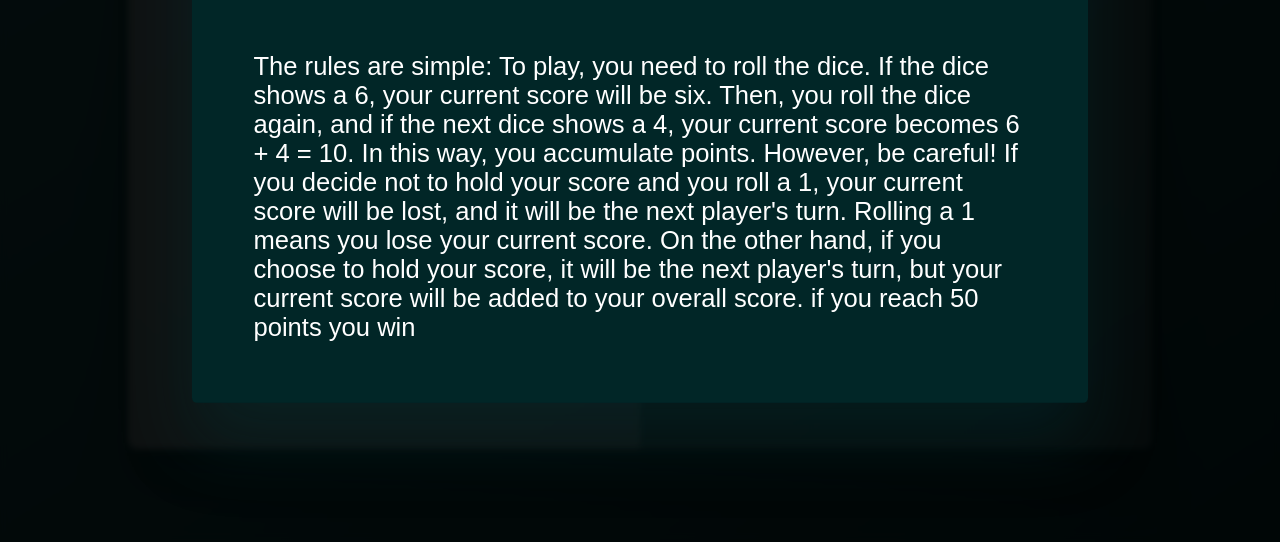
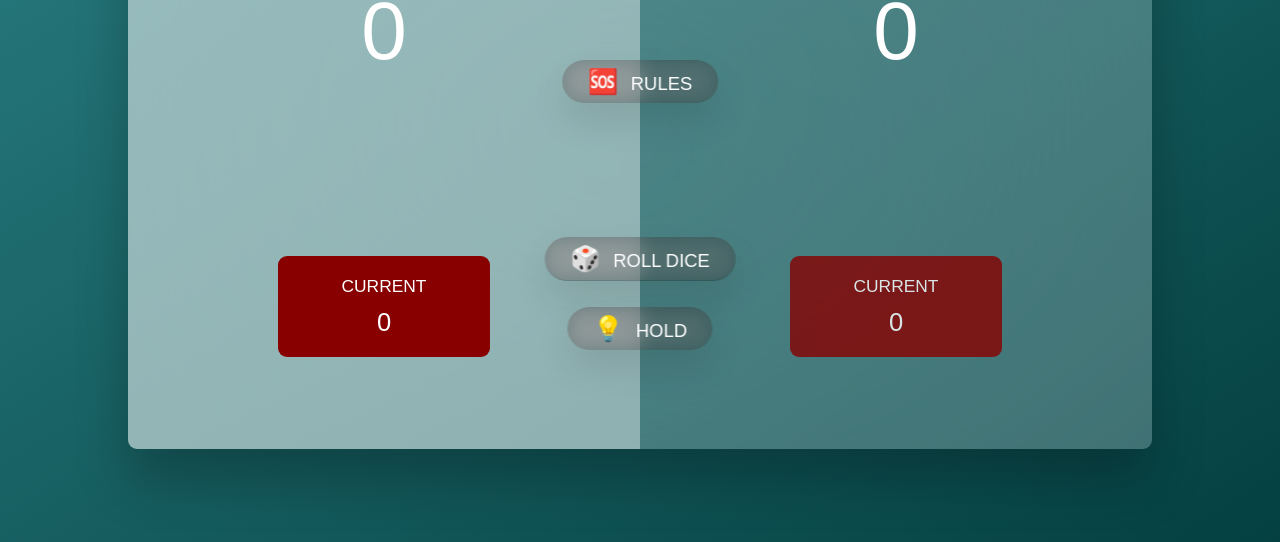
Before and after one commit to ggg-cloud/guga-K, a plain HTML site: page Dice game/index.html in a window 1280 px wide. Shown: the part 258-800 px from the top of the page. Drawn offline with Linux system fonts and the light colour scheme.

Commit message:
Update index.html

```diff
--- a/Dice game/index.html
+++ b/Dice game/index.html
@@ -33,7 +33,7 @@
         <button class="btn btn--roll">🎲 Roll dice</button>
         <button class="btn btn--hold">💡 hold</button>
     </main>
-    <div class="window ">
+    <div class="window hidden">
         <button class="close-window">&times;</button>
         <h1>Rules 😎</h1>
         <p>The rules are simple:
@@ -49,7 +49,7 @@
             score will be added to your overall score.
             if you reach 50 points you win</p>
     </div>
-    <div class="overlay"></div>
+    <div class="overlay hidden"></div>
     <script src="script.js"></script>
 </body>
 
```
